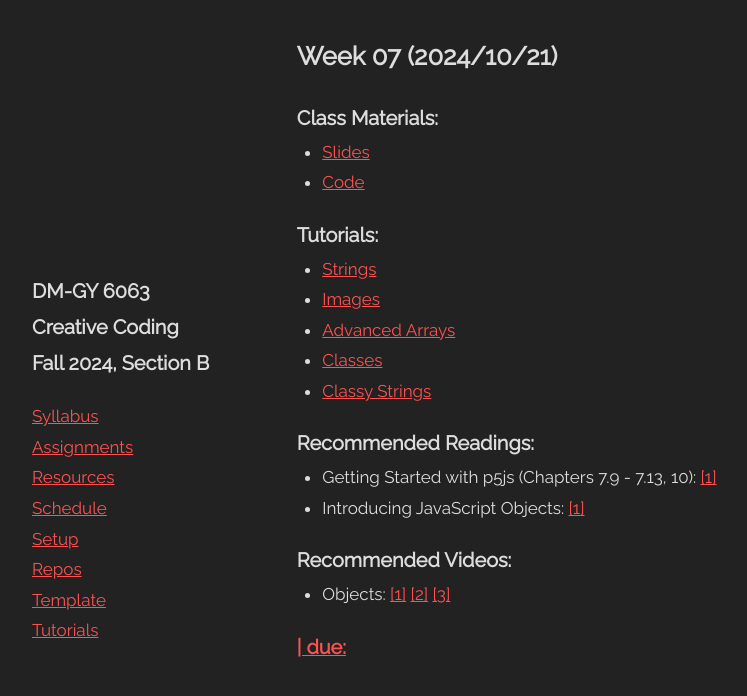
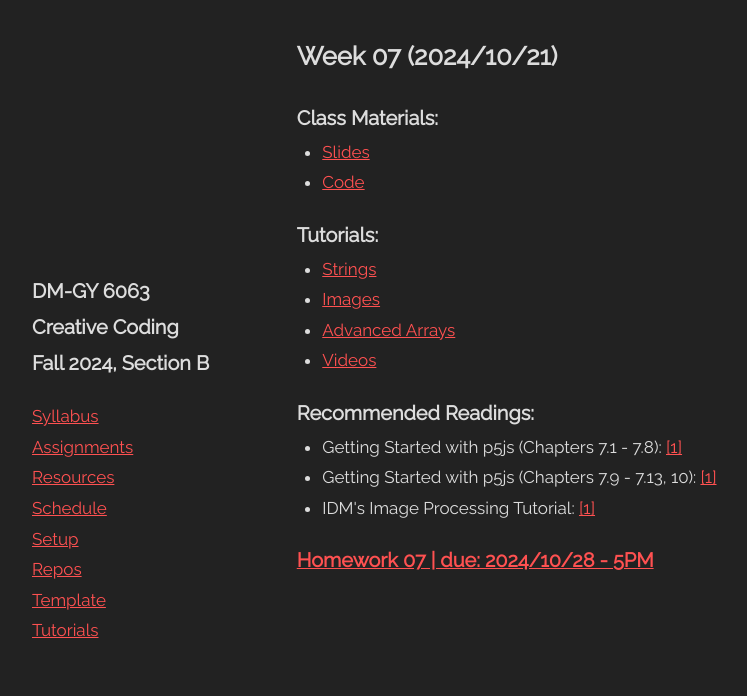
Before and after one commit to DM-GY-6063-2024F-B/DM-GY-6063-2024F-B.github.io, a Jekyll site: the page built from _pages/week/07.md, in a window 1280 px wide. Shown: the top 696 px of the page, without its empty margins (36-783 px from the left). Built offline with Jekyll 4.4.1, drawn with Linux system fonts in a browser that asks for light colours.

Commit message:
wk07 hw07

```diff
--- a/_pages/week/07.md
+++ b/_pages/week/07.md
@@ -14,22 +13,17 @@ tutorials:
     url: https://idmp5.github.io/creative-coding/images/
   - title: Advanced Arrays
     url: https://idmp5.github.io/p5/advanced-arraying/
-  - title: Classes
-    url: https://idmp5.github.io/p5/classes/
-  - title: Classy Strings
-    url: https://idmp5.github.io/projects/glitchy-typewriter/
+  - title: Videos
+    url: https://idmp5.github.io/creative-coding/videos/
 readings:
+  - title: Getting Started with p5js (Chapters 7.1 - 7.8)
+    urls:
+      - https://ebookcentral.proquest.com/lib/nyulibrary-ebooks/detail.action?docID=4333728
   - title: Getting Started with p5js (Chapters 7.9 - 7.13, 10)
     urls:
       - https://ebookcentral.proquest.com/lib/nyulibrary-ebooks/detail.action?docID=4333728
-  - title: Introducing JavaScript Objects
+  - title: IDM's Image Processing Tutorial
     urls:
-      - https://developer.mozilla.org/en-US/docs/Learn/JavaScript/Objects
-videos:
-  - title: Objects
-    urls:
-      - https://www.youtube.com/watch?v=WR8bbhl8OXI
-      - https://www.youtube.com/watch?v=2AU7JBXP8gc
-      - https://www.youtube.com/watch?v=dWP1KhB24Yc
+      - https://idmnyu.github.io/p5.js-image/
 ---
 {% include week.html page=page %}
```
Also changed, not shown: other parts of _pages/week/07.md (+0 -1 lines), _pages/homework/07.md (+3 -4 lines), _pages/week/06.md (+8 -0 lines).
